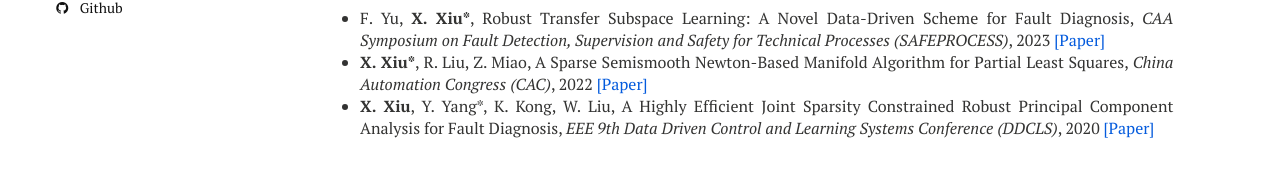
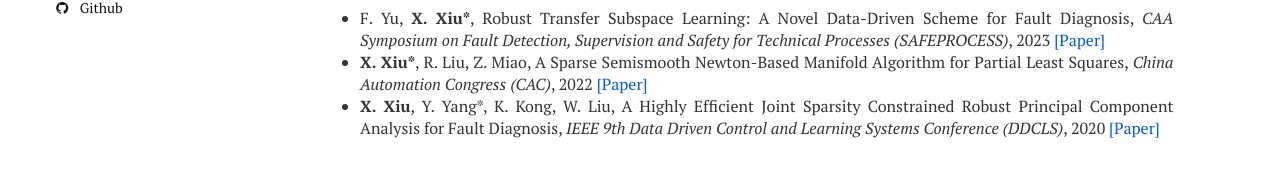
Before and after one commit to xianchaoxiu/xianchaoxiu.github.io, a Jekyll site: the page built from conference/index.md, in a window 1280 px wide. Shown: the part 377-554 px from the top of the page. Built offline with Jekyll 4.4.1, drawn with Linux system fonts in a browser that asks for light colours; nearby versions of some CDN libraries.

Commit message:
Update index.md

```diff
--- a/conference/index.md
+++ b/conference/index.md
@@ -19,4 +19,4 @@ share: false
 
 * F. Yu, <b>X. Xiu*</b>, Robust Transfer Subspace Learning: A Novel Data-Driven Scheme for Fault Diagnosis, <i> CAA Symposium on Fault Detection, Supervision and Safety for Technical Processes (SAFEPROCESS)</i>, 2023 <a href="https://ieeexplore.ieee.org/abstract/document/10295777" class="textlink" target="_blank">[Paper]</a> <br>
 * <b>X. Xiu*</b>, R. Liu, Z. Miao, A Sparse Semismooth Newton-Based Manifold Algorithm for Partial Least Squares, <i> China Automation Congress (CAC)</i>, 2022 <a href="https://ieeexplore.ieee.org/abstract/document/10055654" class="textlink" target="_blank">[Paper]</a> <br>
-* <b>X. Xiu</b>, Y. Yang*, K. Kong, W. Liu, A Highly Efficient Joint Sparsity Constrained Robust Principal Component Analysis for Fault Diagnosis, <i> EEE 9th Data Driven Control and Learning Systems Conference (DDCLS)</i>, 2020 <a href="https://ieeexplore.ieee.org/abstract/document/9275063" class="textlink" target="_blank">[Paper]</a> <br>
+* <b>X. Xiu</b>, Y. Yang*, K. Kong, W. Liu, A Highly Efficient Joint Sparsity Constrained Robust Principal Component Analysis for Fault Diagnosis, <i>IEEE 9th Data Driven Control and Learning Systems Conference (DDCLS)</i>, 2020 <a href="https://ieeexplore.ieee.org/abstract/document/9275063" class="textlink" target="_blank">[Paper]</a> <br>
```
